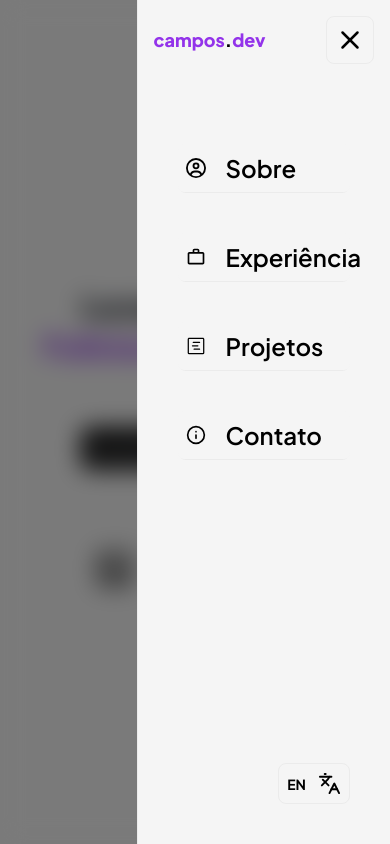
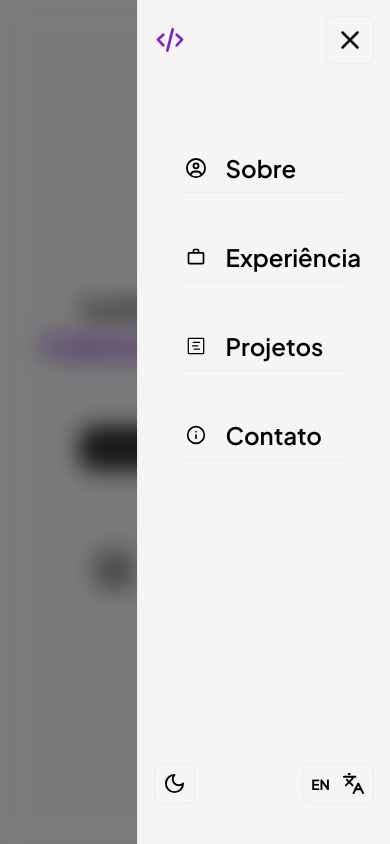
Before and after one commit to lucascmpos/lucascmpos-portfolio, a React (Vite) app: page / in a window 390 px wide. Both pictures are taken after a click on the button 357 px from the left and 32 px from the top of the page. Shown: the top 844 px of the page. Built offline with nearby package versions, Linux system fonts and the light colour scheme.

Commit message:
feat: adding theme toggle to mobile menu

```diff
--- a/src/components/header.jsx
+++ b/src/components/header.jsx
@@ -15,7 +15,7 @@ const Header = ({ onChangeLanguage, onChangeTheme, theme }) => {
   const [prevScrollPos, setPrevScrollPos] = useState(0);
   const [visible, setVisible] = useState(true);
   const isMobile = useMediaQuery({ query: "(max-width: 767px)" });
-  const menuRef = useRef(null); // Reference to the menu
+  const menuRef = useRef(null);
 
   useEffect(() => {
     const handleScroll = () => {
@@ -129,24 +129,15 @@ const Header = ({ onChangeLanguage, onChangeTheme, theme }) => {
                 ? "border-secondary-light bg-secondary-light"
                 : "border-secondary-dark bg-secondary-dark"
             }`}
-            ref={menuRef} // Attach the ref to the menu
+            ref={menuRef}
           >
             <div className="flex items-center justify-between p-4 ">
-              <h2
-                className={` text-lg font-extrabold ${
-                  theme === "light" ? "text-purple-600" : "text-purple-800"
-                }`}
-              >
-                campos
-                <span
-                  className={`${
-                    theme === "light" ? "text-black" : "text-gray-200"
-                  }`}
-                >
-                  .
-                </span>
-                dev
-              </h2>
+              <img
+                src="/src/assets/web-logo.svg"
+                alt="campos.dev"
+                className="h-8 w-8 cursor-pointer"
+              />
+
               <button
                 onClick={toggleMenu}
                 className={` items-center justify-center gap-3 rounded-lg border p-2 text-sm font-bold transition-all duration-300  ${
@@ -193,7 +184,25 @@ const Header = ({ onChangeLanguage, onChangeTheme, theme }) => {
                 </Link>
               ))}
             </div>
-            <div className="absolute bottom-10 right-10">
+            <div className="absolute bottom-10 flex  w-full justify-between px-4">
+              <button
+                className={`group flex flex-row items-center justify-center gap-3 rounded-lg border p-2 text-sm font-bold transition-all duration-300  ${
+                  theme === "light"
+                    ? "border-secondary-light bg-secondary-light text-black hover:bg-primary-light"
+                    : "border-secondary-dark/60 bg-[#040417] text-gray-300 hover:bg-[#080821]"
+                } `}
+                onClick={toggleTheme}
+              >
+                {theme === "light" ? (
+                  <>
+                    <Moon className="text-black" size={23} />
+                  </>
+                ) : (
+                  <>
+                    <Sun size={23} />
+                  </>
+                )}
+              </button>
               <button
                 className={`group flex flex-row items-center justify-center gap-3 rounded-lg border p-2 text-sm font-bold transition-all duration-300  ${
                   theme === "light"
@@ -252,11 +261,14 @@ const Header = ({ onChangeLanguage, onChangeTheme, theme }) => {
             transition={{ duration: 0.3 }}
           >
             <Link to="home" smooth={true} duration={500}>
-              <div>
+              <div className="flex flex-row items-center gap-2">
+                <img
+                  src="/src/assets/web-logo.svg"
+                  alt="campos.dev"
+                  className="h-8 w-8 cursor-pointer"
+                />
                 <h2
-                  className={`cursor-pointer text-sm font-extrabold ${
-                    theme === "light" ? "text-purple-600" : "text-purple-800"
-                  }`}
+                  className={`hidden cursor-pointer text-sm font-extrabold text-purple-700 lg:block `}
                 >
                   campos
                   <span
--- a/src/components/home.jsx
+++ b/src/components/home.jsx
@@ -25,7 +25,7 @@ const Home = ({ language, theme }) => {
       icon: (
         <PiLinkedinLogoBold
           size={40}
-          className=" transition-all duration-300 hover:text-purple-800"
+          className=" transition-all duration-300 hover:text-purple-700"
         />
       ),
       href: "https://www.linkedin.com/in/lucas-campos81/",
@@ -35,7 +35,7 @@ const Home = ({ language, theme }) => {
       icon: (
         <Github
           size={40}
-          className=" transition-all duration-300 hover:text-purple-800"
+          className=" transition-all duration-300 hover:text-purple-700"
         />
       ),
       href: "https://github.com/lucascmpos",
@@ -45,7 +45,7 @@ const Home = ({ language, theme }) => {
       icon: (
         <TbBrandWhatsapp
           size={40}
-          className=" transition-all duration-300 hover:text-purple-800"
+          className=" transition-all duration-300 hover:text-purple-700"
         />
       ),
       href: "https://wa.me/5514998718530",
@@ -70,17 +70,13 @@ const Home = ({ language, theme }) => {
           >
             Lucas Campos
             <span
-              className={`text-3xl font-extrabold md:text-4xl lg:text-5xl  ${
-                theme === "light" ? "text-purple-600" : "text-purple-900"
-              }`}
+              className={`text-3xl font-extrabold text-purple-700 md:text-4xl  lg:text-5xl`}
             >
               .
             </span>
           </h1>
           <span
-            className={`w-auto text-center text-3xl font-extrabold md:w-auto md:text-4xl lg:text-5xl   ${
-              theme === "light" ? "text-purple-600" : "text-purple-900"
-            }`}
+            className={`w-auto text-center text-3xl font-extrabold text-purple-700 md:w-auto md:text-4xl   lg:text-5xl`}
           >
             {typeEffect}
             <Cursor />
@@ -90,15 +86,15 @@ const Home = ({ language, theme }) => {
           className={`group flex cursor-pointer flex-row   items-center justify-center gap-3 rounded-lg p-2 font-bold text-black transition-all duration-300 ${
             theme === "light"
               ? "bg-black text-gray-200 hover:bg-purple-700 "
-              : "bg-white text-black hover:bg-zinc-950  hover:text-gray-200"
+              : "bg-white text-black hover:bg-purple-700  hover:text-gray-300"
           }`}
           href={language === "pt" ? curriculo : resume}
           target="_blank"
         >
           {language === "pt" ? "Download do currículo" : "Download resume"}
           <MdOutlineSimCardDownload
-            className={`transition-all  duration-300 group-hover:scale-125 ${
-              theme === "light" ? "" : "group-hover:text-gray-200"
+            className={`   group-hover:scale-125 ${
+              theme === "light" ? "" : "group-hover:text-gray-300"
             }`}
             size={25}
           />
```
Also changed, not shown: src/assets/web-logo.svg (added).
